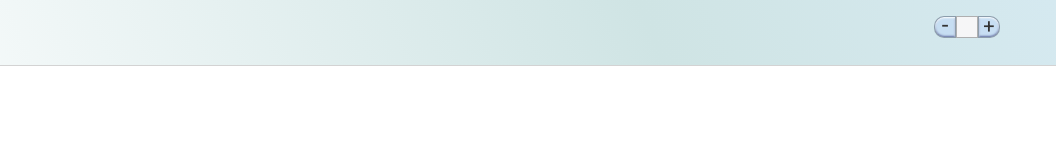
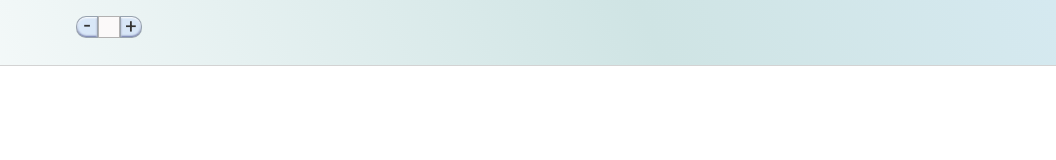
Before and after one commit to Chise-Derrick/water, a website: page index.html in a window 1280 px wide. Shown: the full height of the page, 224-1280 px from the left. Drawn offline with Linux system fonts and the light colour scheme.

Commit message:
moved switcher

```diff
--- a/css/index.css
+++ b/css/index.css
@@ -29,7 +29,7 @@ ul {
   flex-direction: row;
   position: absolute;
   top: 16px;
-  right: 56px;
+  left: 300px;
   font-family: Roboto, sans-serif;
 }
 
```
